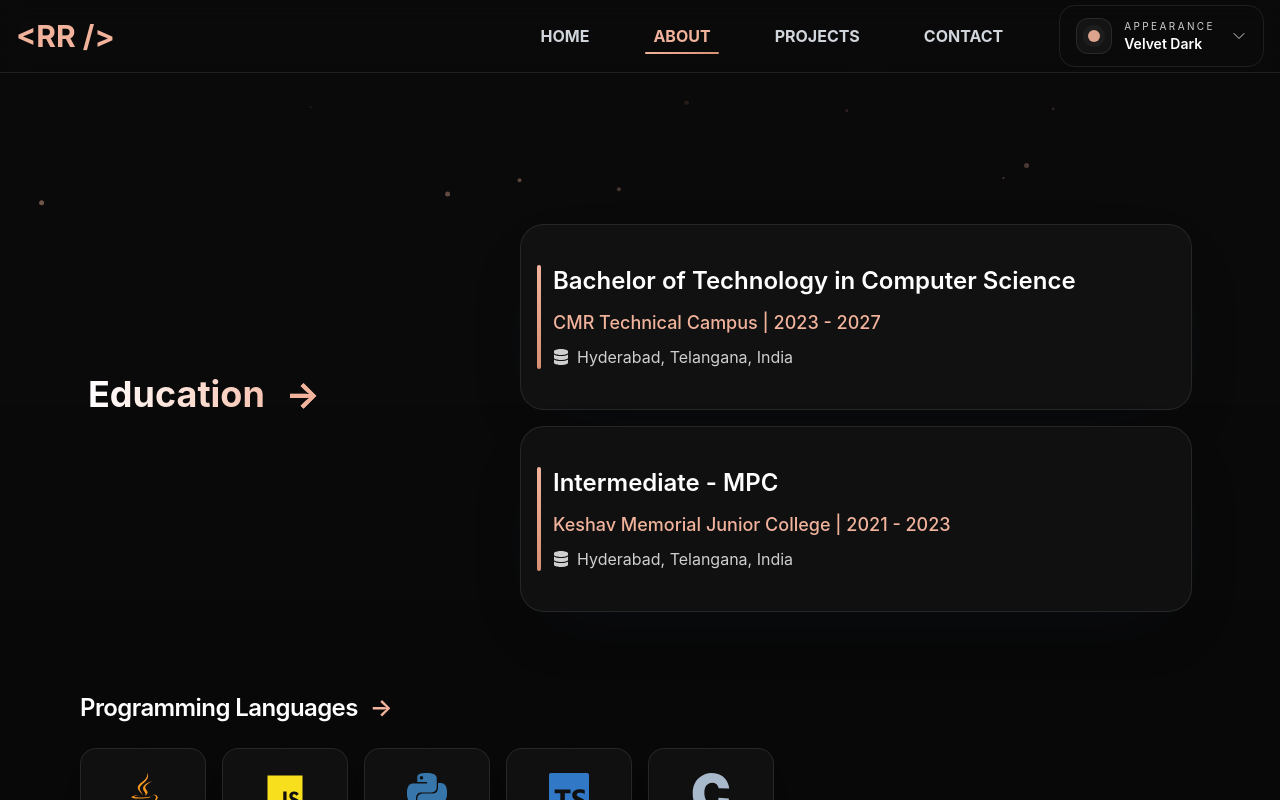
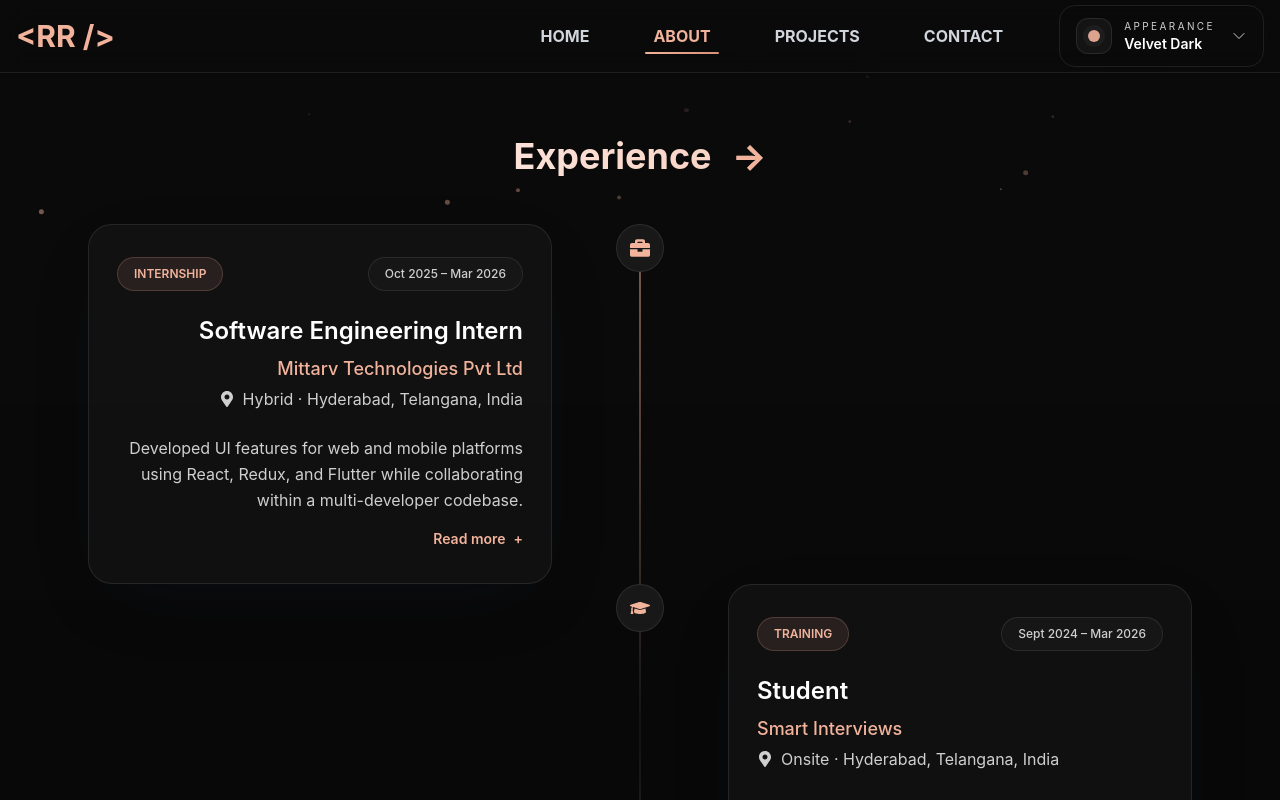
Before and after one commit to rithin-rajpoot/rithin.portfolio, a Next.js app: page /about in a window 1280 px wide. Shown: the top 800 px of the page. Built offline with nearby package versions, Linux system fonts and the light colour scheme.

Commit message:
About section update: Added Expeirence Section

```diff
--- a/src/app/about/page.tsx
+++ b/src/app/about/page.tsx
@@ -1,6 +1,11 @@
 "use client";
-import React, { useState, useEffect } from 'react';
+import React, { useState, useEffect } from "react";
 import {
+  FaBriefcase,
+  FaBuilding,
+  FaGraduationCap,
+  FaLaptopCode,
+  FaMapMarkerAlt,
   FaReact,
   FaJs,
   FaHtml5,
@@ -8,7 +13,7 @@ import {
   FaDatabase,
   FaGitAlt,
   FaGithub,
-  FaJava
+  FaJava,
 } from "react-icons/fa";
 import {
   SiTypescript,
@@ -24,26 +29,26 @@ import {
   SiC,
   SiFlutter,
   SiVite,
-  SiNodedotjs
+  SiNodedotjs,
 } from "react-icons/si";
 import type { IconType } from "react-icons";
 
-
 const AboutPage = () => {
   const [isVisible, setIsVisible] = useState<Record<string, boolean>>({});
+  const [expandedExperiences, setExpandedExperiences] = useState<Record<string, boolean>>({});
   useEffect(() => {
     const observer = new IntersectionObserver(
       (entries) => {
         entries.forEach((entry) => {
           if (entry.isIntersecting) {
-            setIsVisible(prev => ({
+            setIsVisible((prev) => ({
               ...prev,
-              [entry.target.id]: true
+              [entry.target.id]: true,
             }));
           }
         });
       },
-      { threshold: 0.1, rootMargin: '0px 0px -50px 0px' }
+      { threshold: 0.1, rootMargin: "0px 0px -50px 0px" },
     );
 
     const elements = document.querySelectorAll('[id^="animate-"]');
@@ -76,7 +81,7 @@ const AboutPage = () => {
         { icon: SiPython, name: "Python", color: "text-[#3776AB]" },
         { icon: SiTypescript, name: "TypeScript", color: "text-[#3178C6]" },
         { icon: SiC, name: "C", color: "text-[#A8B9CC]" },
-      ]
+      ],
     },
     {
       key: "web-dev",
@@ -88,10 +93,18 @@ const AboutPage = () => {
         { icon: FaCss3Alt, name: "CSS3", color: "text-[#1572B6]" },
         { icon: FaReact, name: "React", color: "text-[#61DAFB]" },
         { icon: SiFlutter, name: "Flutter", color: "text-[#02569B]" },
-        { icon: SiExpress, name: "Express.js", color: "text-gray-900 dark:text-white" },
-        { icon: SiNextdotjs, name: "Next.js", color: "text-gray-900 dark:text-white" },
+        {
+          icon: SiExpress,
+          name: "Express.js",
+          color: "text-gray-900 dark:text-white",
+        },
+        {
+          icon: SiNextdotjs,
+          name: "Next.js",
+          color: "text-gray-900 dark:text-white",
+        },
         { icon: SiVite, name: "Vite", color: "text-[#646CFF]" },
-      ]
+      ],
     },
     {
       key: "tools",
@@ -102,15 +115,87 @@ const AboutPage = () => {
         { icon: SiMongodb, name: "MongoDB", color: "text-[#47A248]" },
         { icon: SiMysql, name: "MySQL", color: "text-[#005C84]" },
         { icon: FaGitAlt, name: "Git", color: "text-[#F05032]" },
-        { icon: FaGithub, name: "GitHub", color: "text-gray-900 dark:text-white" },
+        {
+          icon: FaGithub,
+          name: "GitHub",
+          color: "text-gray-900 dark:text-white",
+        },
         { icon: SiPostman, name: "Postman", color: "text-[#FF6C37]" },
-        { icon: SiSocketdotio, name: "Socket.io", color: "text-gray-900 dark:text-white" },
-        { icon: SiJsonwebtokens, name: "JWT", color: "text-[#823998]" }
-      ]
-    }
+        {
+          icon: SiSocketdotio,
+          name: "Socket.io",
+          color: "text-gray-900 dark:text-white",
+        },
+        { icon: SiJsonwebtokens, name: "JWT", color: "text-[#823998]" },
+      ],
+    },
   ];
 
-  const SkillSection: React.FC<SkillSectionType> = ({ title, items, delay = 0 }) => (
+  type ExperienceItem = {
+    title: string;
+    company: string;
+    location: string;
+    duration: string;
+    summary: string[];
+    icon: IconType;
+    side: "left" | "right";
+    tag: string;
+  };
+
+  const experienceItems: ExperienceItem[] = [
+    {
+      title: "Software Engineering Intern",
+      company: "Mittarv Technologies Pvt Ltd",
+      tag: "Internship",
+      location: "Hybrid · Hyderabad, Telangana, India",
+      duration: "Oct 2025 – Mar 2026",
+      icon: FaBriefcase,
+      side: "left",
+      summary: [
+        "Developed UI features for web and mobile platforms using React, Redux, and Flutter while collaborating within a multi-developer codebase.",
+        "Practiced Agile SCRUM methodology using Jira for sprint planning, task tracking, and backlog management.",
+        "Contributed to debugging, feature development, and testing within a production-level application environment.",
+        "Used Git and GitHub including feature branches, pull requests, and code reviews in collaborative development.",
+      ],
+    },
+    {
+      title: "Student",
+      company: "Smart Interviews",
+      tag: "Training",
+      location: "Onsite · Hyderabad, Telangana, India",
+      duration: "Sept 2024 – Mar 2026",
+      side: "right",
+      icon: FaGraduationCap,
+      summary: [
+        "Completed structured learning aligned with problem solving, interview preparation, and practical development workflows.",
+      ],
+    },
+    {
+      title: "Web Development Internship",
+      company: "Future Interns",
+      tag: "Project-based Internship",
+      location: "Remote Internship",
+      duration: "June 2025 – July 2025",
+      side: "left",
+      icon: FaLaptopCode,
+      summary: [
+        "Worked on project-based assignments focused on full stack web development, implementation, and delivery.",
+      ],
+    },
+  ];
+
+  const toggleExperience = (experienceKey: string) => {
+    setExpandedExperiences((current) => ({
+      ...current,
+      [experienceKey]: !current[experienceKey],
+    }));
+  };
+
+  const SkillSection: React.FC<SkillSectionType> = ({
+    title,
+    items,
+    delay = 0,
+  }) => (
     <div
       className="space-y-6 rounded-3xl"
       style={{ transitionDelay: `${delay}ms` }}
@@ -127,7 +212,9 @@ const AboutPage = () => {
             key={item.name}
             className="group relative flex flex-col items-center justify-center gap-3 rounded-2xl border border-border bg-surface/90 px-4 py-6 shadow-[0_16px_40px_-28px_rgba(15,23,42,0.35)] backdrop-blur-sm transition-all duration-300 hover:-translate-y-1.5 hover:border-primary/40"
           >
-            <item.icon className={`h-10 w-10 ${item.color} transition-transform duration-300 group-hover:scale-110`} />
+            <item.icon
+              className={`h-10 w-10 ${item.color} transition-transform duration-300 group-hover:scale-110`}
+            />
             <span className="text-sm font-medium text-gray-700 dark:text-slate-200 tracking-wide text-center">
               {item.name}
             </span>
@@ -140,21 +227,133 @@ const AboutPage = () => {
   return (
     <div className="min-h-screen">
       <div className="container max-w-7xl mx-auto py-10 px-auto">
+        {/* Experience Section */}
+        <section
+          id="animate-experience"
+          className={`mb-10 mx-[3.5rem] transform transition-all duration-1000 delay-300 ${
+            isVisible["animate-experience"]
+              ? "translate-y-0 opacity-100"
+              : "translate-y-8 opacity-0"
+          }`}
+        >
+          <h2 className="text-3xl md:text-4xl font-bold text-center mb-12 bg-gradient-to-r from-heading to-primary bg-clip-text text-transparent">
+            Experience <span className="ml-3 text-primary">→</span>
+          </h2>
 
-         {/* Education Section */}
+          <div className="relative mx-auto max-w-6xl">
+            <div className="absolute left-4 top-0 h-full w-px bg-gradient-to-b from-primary via-border to-accent-strong/70 md:left-1/2 md:-translate-x-1/2" />
+
+            <div className="space-y-10 md:space-y-0">
+              {experienceItems.map((item) => {
+                const isLeft = item.side === "left";
+                const MarkerIcon = item.icon;
+                const experienceKey = `${item.company}-${item.title}`;
+                const isExpanded = expandedExperiences[experienceKey] ?? false;
+                const preview = item.summary[0];
+                const extraPoints = item.summary.slice(1);
+
+                return (
+                  <div
+                    key={`${item.company}-${item.title}`}
+                    className="relative grid grid-cols-[2rem_1fr] gap-4 md:grid-cols-[1fr_5rem_1fr] md:gap-0"
+                  >
+                    <div className="relative flex items-start md:row-start-1 md:col-start-2 md:justify-self-center">
+                      <div className="z-10 flex h-12 w-12 items-center justify-center rounded-full border border-border bg-surface-strong text-primary shadow-[0_16px_40px_-24px_rgba(15,23,42,0.4)]">
+                        <MarkerIcon className="h-5 w-5" />
+                      </div>
+                    </div>
+
+                    <div
+                      className={`md:row-start-1 ${isLeft ? "md:col-start-1 md:pr-12 md:text-right" : "md:col-start-3 md:pl-12"}`}
+                    >
+                      <div
+                        className={`relative rounded-3xl border border-border bg-surface/90 px-7 py-8 shadow-[0_24px_70px_-32px_rgba(15,23,42,0.35)] transition-all duration-500 hover:-translate-y-1 hover:border-primary/40 ${isLeft ? "md:ml-auto" : "md:mr-auto"}`}
+                      >
+                        <div
+                          className={`flex flex-col gap-2 ${isLeft ? "md:items-end" : "md:items-start"} md:justify-between md:flex-row`}
+                        >
+                          <div
+                            className={`w-full flex-col md:flex ${isLeft ? "md:items-end" : "md:items-start"}`}
+                          >
+                            <div className="w-full flex justify-between items-center mb-6">
+                              <div
+                                className={`w-fit rounded-full border border-primary/20 bg-primary/10 px-4 py-2 text-xs font-semibold uppercase text-primary`}
+                              >
+                                {item.tag}
+                              </div>
+                              <div className="w-fit rounded-full border border-border bg-surface-strong/80 px-4 py-2 text-xs font-medium text-secondary">
+                                {item.duration}
+                              </div>
+                            </div>
+                            <h3 className="text-lg md:text-2xl font-semibold text-heading">
+                              {item.title}
+                            </h3>
+                            <p className="mt-2 text-primary font-medium text-md md:text-lg">
+                              {item.company}
+                            </p>
+                            <p
+                              className={`mt-1 flex items-center gap-2 text-secondary ${isLeft ? "justify-end" : "justify-start"}`}
+                            >
+                              <FaMapMarkerAlt className="h-4 w-4 shrink-0" />
+                              <span>{item.location}</span>
+                            </p>
+                          </div>
+                        </div>
+
+                        <div className={`mt-6 text-secondary leading-relaxed ${isLeft ? "md:text-right" : ""}`}>
+                          <p className={isLeft ? "md:ml-auto md:max-w-xl" : "md:max-w-xl"}>
+                            {preview}
+                          </p>
+
+                          {isExpanded && extraPoints.length > 0 && (
+                            <ul className={`mt-4 space-y-3 ${isLeft ? "md:text-right" : ""}`}>
+                              {extraPoints.map((point) => (
+                                <li
+                                  key={point}
+                                  className={`flex gap-3 ${isLeft ? "md:flex-row-reverse md:justify-start" : ""}`}
+                                >
+                                  <span className="mt-2 h-2 w-2 shrink-0 rounded-full bg-primary" />
+                                  <span className={isLeft ? "md:max-w-xl" : ""}>
+                                    {point}
+                                  </span>
+                                </li>
+                              ))}
+                            </ul>
+                          )}
+
+                          {item.summary.length > 1 && (
+                            <button
+                              type="button"
+                              onClick={() => toggleExperience(experienceKey)}
+                              className={`mt-4 inline-flex items-center gap-2 text-sm font-semibold text-primary transition-colors hover:text-accent-strong ${isLeft ? "md:self-end" : ""}`}
+                            >
+                              {isExpanded ? "Show less" : "Read more"}
+                              <span aria-hidden="true">{isExpanded ? "−" : "+"}</span>
+                            </button>
+                          )}
+                        </div>
+                      </div>
+                    </div>
+                  </div>
+                );
+              })}
+            </div>
+          </div>
+        </section>
+
+        {/* Education Section */}
         <section
           id="animate-education"
           className={`mt-22 mb-1 mx-[3.5rem] transform flex flex-col md:flex-row justify-center items-center md:justify-between transition-all duration-1000 delay-400 ${
-            isVisible['animate-education']
-              ? 'translate-y-0 opacity-100'
-              : 'translate-y-8 opacity-0'
+            isVisible["animate-education"]
+              ? "translate-y-0 opacity-100"
+              : "translate-y-8 opacity-0"
           }`}
         >
           <h2 className="text-3xl md:text-4xl font-bold text-center mb-12 bg-gradient-to-r from-heading to-primary bg-clip-text text-transparent">
             Education <span className="ml-3 text-primary">→</span>
-
           </h2>
-          <div className='flex flex-col w-full max-w-2xl items-end gap-4'>
+          <div className="flex flex-col w-full max-w-2xl items-end gap-4">
             <div className="relative w-full overflow-hidden rounded-3xl border border-border bg-surface/90 px-8 py-10 shadow-[0_24px_70px_-32px_rgba(15,23,42,0.35)] transition-all duration-500 hover:-translate-y-1 hover:border-primary/40">
               <div className="relative">
                 <div className="absolute -left-4 top-0 w-1 h-full bg-gradient-to-b from-primary to-accent-strong rounded-full"></div>
@@ -188,21 +387,14 @@ const AboutPage = () => {
           </div>
         </section>
 
-         {/* Skills Section */}
-        <section
-          id="animate-skills"
-          className="my-20"
-        >
+        {/* Skills Section */}
+        <section id="animate-skills" className="my-20">
           <div className="sm:px-12 px-5 grid grid-cols-1 gap-8">
             {skillSections.map(({ key: sectionKey, ...sectionProps }) => (
-              <SkillSection
-                key={sectionKey}
-                {...sectionProps}
-              />
+              <SkillSection key={sectionKey} {...sectionProps} />
             ))}
           </div>
         </section>
-
       </div>
     </div>
   );
```
